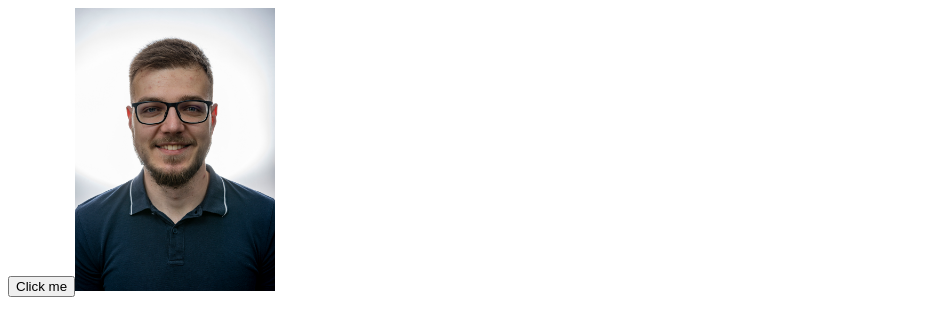
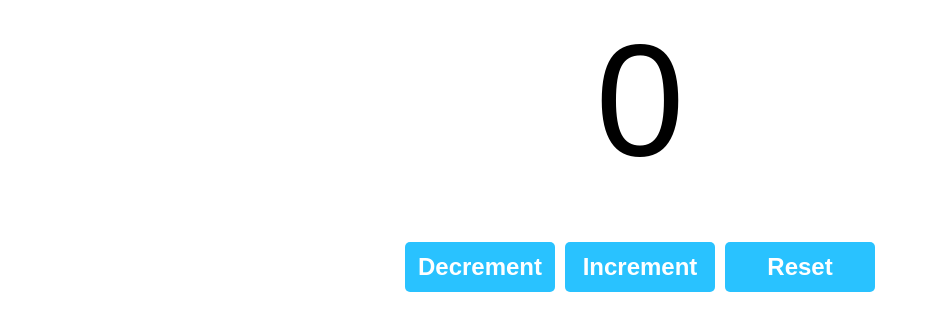
Before and after one commit to fulopzsolt1999/Mechwart-software_dev, a React (Vite) app in the folder Second and Third semester/Web-dev/React/Full course -2024-/my-react-app/: page / in a window 1280 px wide. Shown: the top 336 px of the page, without its empty margins (0-930 px from the left). Built offline with nearby package versions, Linux system fonts and the light colour scheme.

Commit message:
useState basics in mycompinent + counter

```diff
--- a/Second and Third semester/Web-dev/React/Full course -2024-/my-react-app/src/App.jsx
+++ b/Second and Third semester/Web-dev/React/Full course -2024-/my-react-app/src/App.jsx
@@ -1,11 +1,11 @@
-import Button from "./Click events/Button.jsx";
-import ProfilePicture from "./Click events/ProfilePicture.jsx";
+//import MyComponent from "./UseState/MyComponent.jsx";
+import Counter from "./UseState/Counter.jsx";
 
 function App() {
    return (
       <>
-         <Button />
-         <ProfilePicture />
+         {/* <MyComponent /> */}
+         <Counter />
       </>
    );
 }
--- /dev/null
+++ b/Second and Third semester/Web-dev/React/Full course -2024-/my-react-app/src/UseState/Counter.jsx
@@ -0,0 +1,28 @@
+import {useState} from "react";
+import styles from "./Counter.module.css";
+export default function Counter() {
+   const [count, setCount] = useState(0);
+   const increment = () => {
+      setCount(count + 1);
+   };
+   const decrement = () => {
+      setCount(count - 1);
+   };
+   const reset = () => {
+      setCount(0);
+   };
+   return (
+      <div className={styles.counter_container}>
+         <p className={styles.count_display}>{count}</p>
+         <button className={styles.counter_button} onClick={decrement}>
+            Decrement
+         </button>
+         <button className={styles.counter_button} onClick={increment}>
+            Increment
+         </button>
+         <button className={styles.counter_button} onClick={reset}>
+            Reset
+         </button>
+      </div>
+   );
+}
--- /dev/null
+++ b/Second and Third semester/Web-dev/React/Full course -2024-/my-react-app/src/UseState/Counter.module.css
@@ -0,0 +1,27 @@
+.counter_container {
+   text-align: center;
+   font-family: Arial, sans-serif;
+}
+
+.count_display {
+   font-size: 10em;
+   margin-top: 0;
+   margin-bottom: 50px;
+}
+
+.counter_button {
+   width: 150px;
+   height: 50px;
+   font-size: 1.5em;
+   font-weight: bold;
+   margin: 0px 5px;
+   background-color: hsl(197, 100%, 58%);
+   color: white;
+   border: none;
+   border-radius: 5px;
+   cursor: pointer;
+}
+
+.counter_button:hover {
+   background-color: hsl(197, 100%, 48%);
+}
--- /dev/null
+++ b/Second and Third semester/Web-dev/React/Full course -2024-/my-react-app/src/UseState/MyComponent.jsx
@@ -0,0 +1,25 @@
+import {useState} from "react";
+export default function MyComponent() {
+   const [name, setName] = useState("Guest");
+   const [age, setAge] = useState(0);
+   const [isEmployed, setIsEmployed] = useState(false);
+   const updateName = () => {
+      setName("Spongebob");
+   };
+   const incrementAge = () => {
+      setAge(age + 1);
+   };
+   const toggleEmployedStatus = () => {
+      setIsEmployed(!isEmployed);
+   };
+   return (
+      <div>
+         <p>Name: {name}</p>
+         <button onClick={updateName}>Set name</button>
+         <p>Age: {age}</p>
+         <button onClick={incrementAge}>Increment age</button>
+         <p>Is employed: {isEmployed ? "Yes" : "No"}</p>
+         <button onClick={toggleEmployedStatus}>Toggle status</button>
+      </div>
+   );
+}
```
